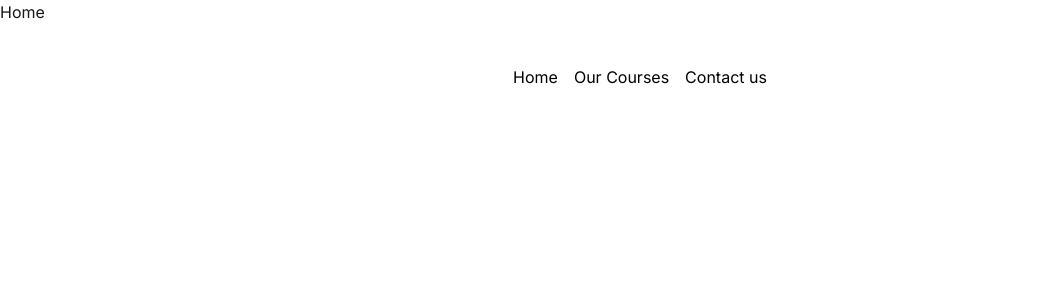
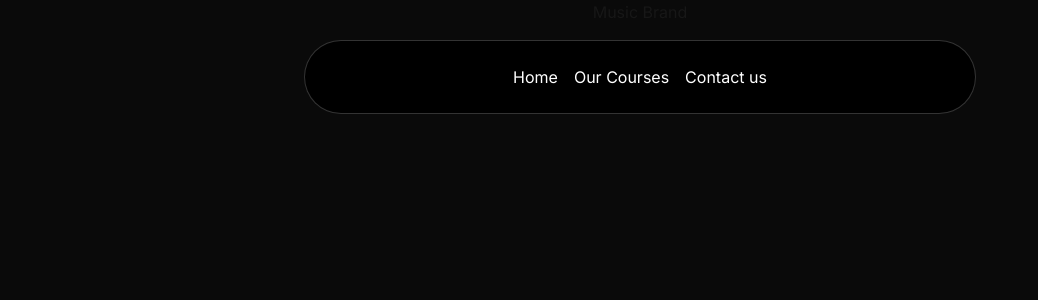
Before and after one commit to sumondeveloper/musicbrand, a Next.js app: page / in a window 1280 px wide. Shown: the top 300 px of the page, without its empty margins (0-1038 px from the left). Built offline with nearby package versions, Linux system fonts and the light colour scheme.

Commit message:
Add navbar component to the site

```diff
--- a/app/layout.tsx
+++ b/app/layout.tsx
@@ -16,10 +16,11 @@
   children: React.ReactNode;
 }>) {
   return (
-    <html lang="en">
+    <html lang="en" className="dark">
       <body className={inter.className}>
-        <Navbar />
-
+        <div className="relative w-full flex items-center justify-center">
+          <Navbar />
+        </div>
         {children}
       </body>
     </html>
--- a/app/page.tsx
+++ b/app/page.tsx
@@ -1,4 +1,8 @@
 const Home = () => {
-  return <div>Home</div>;
+  return (
+    <main className="min-h-screen bg-black/[0.96] antialiased bg-grid-white/[0.02]">
+      <h1 className="text-center ">Music Brand</h1>
+    </main>
+  );
 };
 export default Home;
--- a/components/ui/navbar-menu.tsx
+++ b/components/ui/navbar-menu.tsx
@@ -38,7 +38,7 @@
           animate={{ opacity: 1, scale: 1, y: 0 }}
           transition={transition}
         >
-          {active === item && (
+          {active === item && children && (
             <div className="absolute top-[calc(100%_+_1.2rem)] left-1/2 transform -translate-x-1/2 pt-4">
               <motion.div
                 transition={transition}
--- a/tailwind.config.ts
+++ b/tailwind.config.ts
@@ -6,6 +6,7 @@
     "./components/**/*.{js,ts,jsx,tsx,mdx}",
     "./app/**/*.{js,ts,jsx,tsx,mdx}",
   ],
+  darkMode: "class",
   theme: {
     extend: {
       colors: {
```
Also changed, not shown: app/fonts/GeistMonoVF.woff (deleted), app/fonts/GeistVF.woff (deleted).
